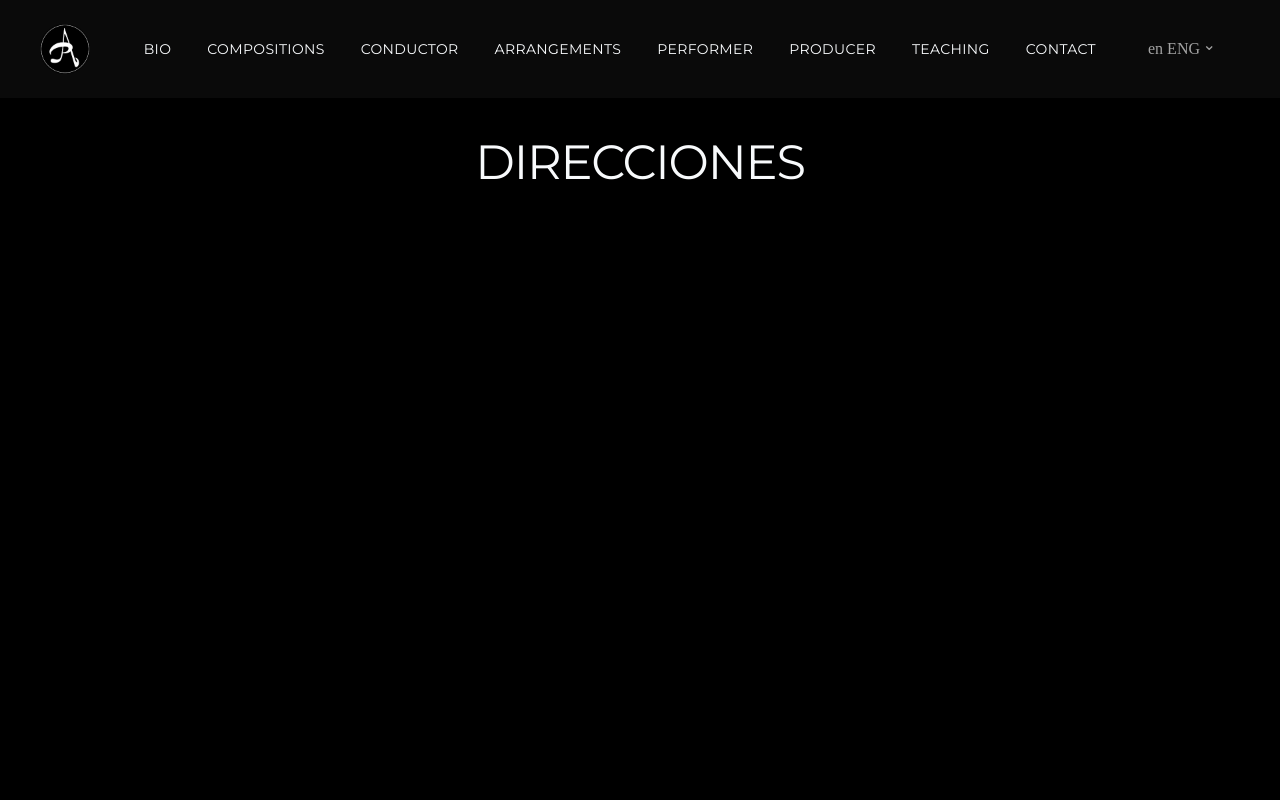
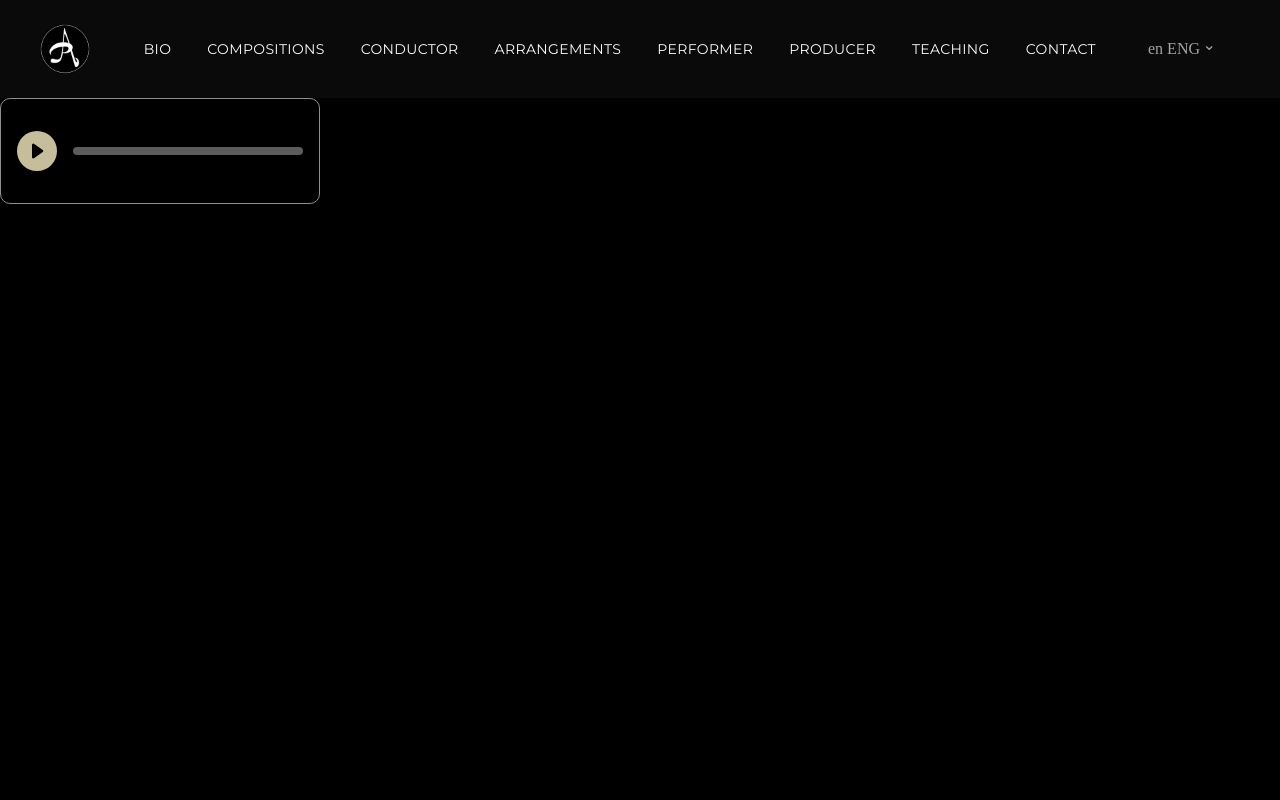
Before and after one commit to GC5355/web-agustin-pardo, a Next.js app: page /en/direccion in a window 1280 px wide. Shown: the top 800 px of the page. Built offline with nearby package versions, Linux system fonts and the light colour scheme.

Commit message:
Agregado audioPlayer customizable

```diff
--- a/package.json
+++ b/package.json
@@ -25,8 +25,10 @@
     "react": "^18",
     "react-audio-player": "^0.17.0",
     "react-dom": "^18",
+    "react-icons": "^5.2.1",
     "react-scroll": "^1.9.0",
     "react-youtube": "^10.1.0",
+    "sass": "^1.77.6",
     "tailwind-merge": "^2.3.0",
     "tailwindcss-animate": "^1.0.7"
   },
--- a/src/app/[locale]/arreglos/page.tsx
+++ b/src/app/[locale]/arreglos/page.tsx
@@ -63,7 +63,8 @@ export default function Composicion() {
             <ReactAudioPlayer
               src="https://pub-11d873aa0eb4407dad2effa87772616b.r2.dev/Zita.mp3"
               controls
-              className="lg:my-10 my-3 bg-slate-500"
+              className="lg:my-10 my-3"
+
             />
             <Link
               href="https://www.youtube.com/watch?v=1IAs7SytyTg"
--- a/src/app/[locale]/direccion/page.tsx
+++ b/src/app/[locale]/direccion/page.tsx
@@ -1,13 +1,71 @@
-import React from 'react'
+'use client'
 
-export default function direccion() {
-    return (
-      <main className="flex min-h-screen flex-col items-center pt-10 ">
-        <div>
-          <h1 className="text-4xl font-montserrat font-normal text-slate-50 tracking-tight lg:text-5xl">
-            DIRECCIONES
-          </h1>
-        </div>
-      </main>
-    );
-  }
+import React, { useRef, useState, useEffect } from "react";
+import Player from "@/components/Player/Player";
+
+interface Song {
+  title: string;
+  url: string;
+  progress: number;
+  length: number;
+}
+
+const songsdata: Song[] = [
+  {
+    title: "Zita",
+    url: "https://pub-11d873aa0eb4407dad2effa87772616b.r2.dev/Zita.mp3",
+    progress: 0,
+    length: 0,
+  },
+  {
+    title: "Zita",
+    url: "https://pub-11d873aa0eb4407dad2effa87772616b.r2.dev/Zita.mp3",
+    progress: 0,
+    length: 0,
+  },
+];
+
+const Direccion: React.FC = () => {
+  const [songs, setSongs] = useState<Song[]>(songsdata);
+  const [isplaying, setisplaying] = useState(false);
+  const [currentSong, setCurrentSong] = useState<Song>(songsdata[1]);
+
+  const audioElem = useRef<HTMLAudioElement | null>(null);
+
+  useEffect(() => {
+    if (isplaying) {
+      audioElem.current?.play();
+    } else {
+      audioElem.current?.pause();
+    }
+  }, [isplaying, currentSong]);
+
+  const onPlaying = () => {
+    if (audioElem.current) {
+      const duration = audioElem.current.duration;
+      const ct = audioElem.current.currentTime;
+
+      setCurrentSong({
+        ...currentSong,
+        progress: (ct / duration) * 100,
+        length: duration,
+      });
+    }
+  };
+
+  return (
+    <div className="w-6/12 h-screen">
+      <audio src={currentSong.url} ref={audioElem} onTimeUpdate={onPlaying} />
+      <Player
+        songs={songs}
+        isplaying={isplaying}
+        setisplaying={setisplaying}
+        audioElem={audioElem}
+        currentSong={currentSong}
+        setCurrentSong={setCurrentSong}
+      />
+    </div>
+  );
+}
+
+export default Direccion;
--- /dev/null
+++ b/src/components/Player/Player.tsx
@@ -0,0 +1,106 @@
+import React, { useRef } from "react";
+import "./player.scss";
+import {
+  BsFillPlayCircleFill,
+  BsFillPauseCircleFill,
+  BsFillSkipStartCircleFill,
+  BsFillSkipEndCircleFill,
+} from "react-icons/bs";
+
+interface Song {
+  title: string;
+  url: string;
+  progress: number;
+  length: number;
+}
+
+interface PlayerProps {
+  audioElem: React.RefObject<HTMLAudioElement>;
+  isplaying: boolean;
+  setisplaying: React.Dispatch<React.SetStateAction<boolean>>;
+  currentSong: Song;
+  setCurrentSong: React.Dispatch<React.SetStateAction<Song>>;
+  songs: Song[];
+}
+
+const Player: React.FC<PlayerProps> = ({
+  audioElem,
+  isplaying,
+  setisplaying,
+  currentSong,
+  setCurrentSong,
+  songs,
+}) => {
+  const clickRef = useRef<HTMLDivElement>(null);
+
+  const PlayPause = () => {
+    setisplaying(!isplaying);
+  };
+
+  const checkWidth = (e: React.MouseEvent<HTMLDivElement, MouseEvent>) => {
+    if (clickRef.current) {
+      let width = clickRef.current.clientWidth;
+      const offset = e.nativeEvent.offsetX;
+
+      const divprogress = (offset / width) * 100;
+      audioElem.current!.currentTime = (divprogress / 100) * currentSong.length;
+    }
+  };
+
+  const skipBack = () => {
+    const index = songs.findIndex((x) => x.title === currentSong.title);
+    if (index === 0) {
+      setCurrentSong(songs[songs.length - 1]);
+    } else {
+      setCurrentSong(songs[index - 1]);
+    }
+    audioElem.current!.currentTime = 0;
+  };
+
+  const skiptoNext = () => {
+    const index = songs.findIndex((x) => x.title === currentSong.title);
+    if (index === songs.length - 1) {
+      setCurrentSong(songs[0]);
+    } else {
+      setCurrentSong(songs[index + 1]);
+    }
+    audioElem.current!.currentTime = 0;
+  };
+
+  return (
+    <div className="player_container">
+      {/* <div className="title">
+        <p>{currentSong.title}</p>
+      </div> */}
+      <div className="controls-navigation-wrapper">
+        <div className="controls">
+          {isplaying ? (
+            <BsFillPauseCircleFill
+              className="btn_action pp"
+              onClick={PlayPause}
+            />
+          ) : (
+            <BsFillPlayCircleFill
+              className="btn_action pp"
+              onClick={PlayPause}
+            />
+          )}
+        </div>
+        <div className="navigation">
+          <div
+            className="navigation_wrapper"
+            onClick={checkWidth}
+            ref={clickRef}
+          >
+            <div
+              className="seek_bar"
+              style={{ width: `${currentSong.progress}%` }}
+            ></div>
+          </div>
+        </div>
+      </div>
+    </div>
+  );
+};
+
+export default Player;
--- /dev/null
+++ b/src/components/Player/audios.tsx
@@ -0,0 +1,15 @@
+
+exports.songsdata = [
+    {
+        "title": "Drake - Forever",
+        "url": "https://beardbarnmusicbucket.s3.amazonaws.com/The+Wild+Horse"
+    },
+    {
+        "title": "Linking Park - In the end",
+        "url": "https://beardbarnmusicbucket.s3.amazonaws.com/The+Wild+Horse"
+    },
+    {
+        "title": "Travis Scott - Stop trina be God",
+        "url": "https://beardbarnmusicbucket.s3.amazonaws.com/The+Wild+Horse"
+    }
+]
--- /dev/null
+++ b/src/components/Player/player.scss
@@ -0,0 +1,65 @@
+.player_container {
+    width: 50%;
+    padding: 1rem;
+    border: 1px solid rgb(141, 141, 141);
+    border-radius: 10px;
+    color: rgb(218, 218, 218);
+    display: flex;
+    flex-direction: column;
+    align-items: center;
+    justify-content: space-between;
+    background-color: black;
+
+    > * {
+      padding: 1rem 0;
+      color: rgba(254, 243, 199, 0.781);
+    }
+
+    .title {
+      font-size: 26px;
+    }
+
+    .controls-navigation-wrapper {
+      display: flex;
+      align-items: center;
+      width: 100%;
+    }
+
+    .navigation {
+      width: 100%;
+      margin-left: 1rem;
+
+      .navigation_wrapper {
+        width: 100%;
+        background-color: rgba(119, 119, 119, 0.781);
+        height: 8px;
+        border-radius: 30px;
+        cursor: pointer;
+
+        .seek_bar {
+          width: 0;
+          height: 100%;
+          background-color: rgba(254, 243, 199, 0.781);
+          border-radius: 30px;
+        }
+      }
+    }
+
+    .controls {
+      display: flex;
+      align-items: center;
+
+      .btn_action {
+        font-size: 2.5rem; /* Tamaño reducido */
+        cursor: pointer;
+
+        &:hover {
+          color: rgba(254, 243, 199, 0.781);
+        }
+      }
+
+      .pp {
+        font-size: 2.5rem; /* Tamaño reducido */
+      }
+    }
+  }
```
Also changed, not shown: 2 other files (tests, documents, lock files or other folders).
